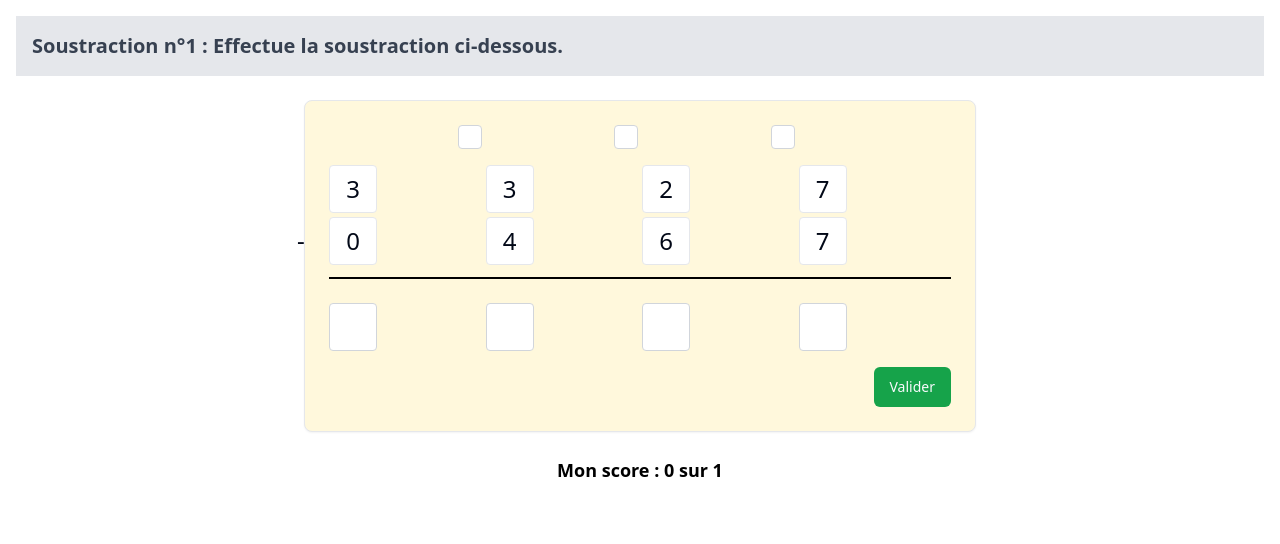
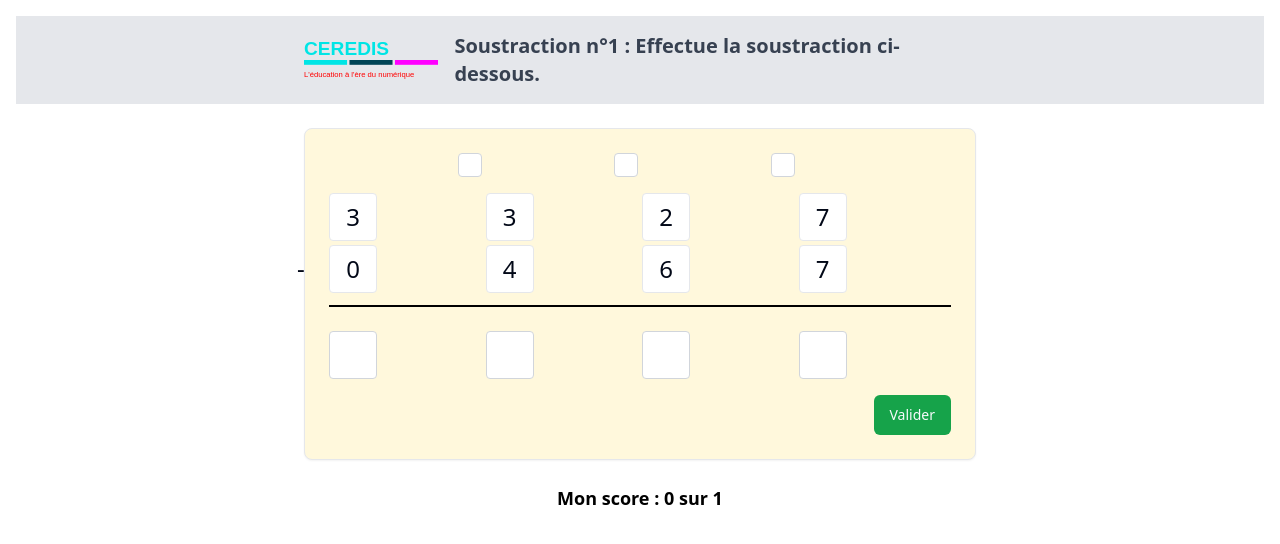
Before and after one commit to fremar64/algorithme-de-calcul-arithmetique, a React (Vite) app: page /subtraction in a window 1280 px wide. Shown: the top 544 px of the page. Built offline with nearby package versions, Linux system fonts and the light colour scheme.

Commit message:
Add logo to index page
Position the "ceredis" logo to the left of the title in the Index component.
[skip gpt_engineer]

```diff
--- a/src/pages/Index.tsx
+++ b/src/pages/Index.tsx
@@ -97,9 +97,16 @@ const Index = () => {
   return (
     <div className="min-h-screen bg-white p-4">
       <div className="bg-gray-200 p-4 mb-6">
-        <h1 className="text-xl font-semibold text-gray-700">
-          Addition n°{questionNumber} : Effectue l'addition ci-dessous.
-        </h1>
+        <div className="flex items-center gap-4 max-w-2xl mx-auto">
+          <img
+            src="/ceredis-logo.svg"
+            alt="Ceredis Logo"
+            className="h-12 w-auto"
+          />
+          <h1 className="text-xl font-semibold text-gray-700">
+            Addition n°{questionNumber} : Effectue l'addition ci-dessous.
+          </h1>
+        </div>
       </div>
 
       <Card className="max-w-2xl mx-auto bg-[#FFF8DC]">
--- a/src/pages/Subtraction.tsx
+++ b/src/pages/Subtraction.tsx
@@ -90,9 +90,16 @@ const Subtraction = () => {
   return (
     <div className="min-h-screen bg-white p-4">
       <div className="bg-gray-200 p-4 mb-6">
-        <h1 className="text-xl font-semibold text-gray-700">
-          Soustraction n°{questionNumber} : Effectue la soustraction ci-dessous.
-        </h1>
+        <div className="flex items-center gap-4 max-w-2xl mx-auto">
+          <img
+            src="/ceredis-logo.svg"
+            alt="Ceredis Logo"
+            className="h-12 w-auto"
+          />
+          <h1 className="text-xl font-semibold text-gray-700">
+            Soustraction n°{questionNumber} : Effectue la soustraction ci-dessous.
+          </h1>
+        </div>
       </div>
 
       <Card className="max-w-2xl mx-auto bg-[#FFF8DC]">
```
Also changed, not shown: public/ceredis-logo.svg (added).
